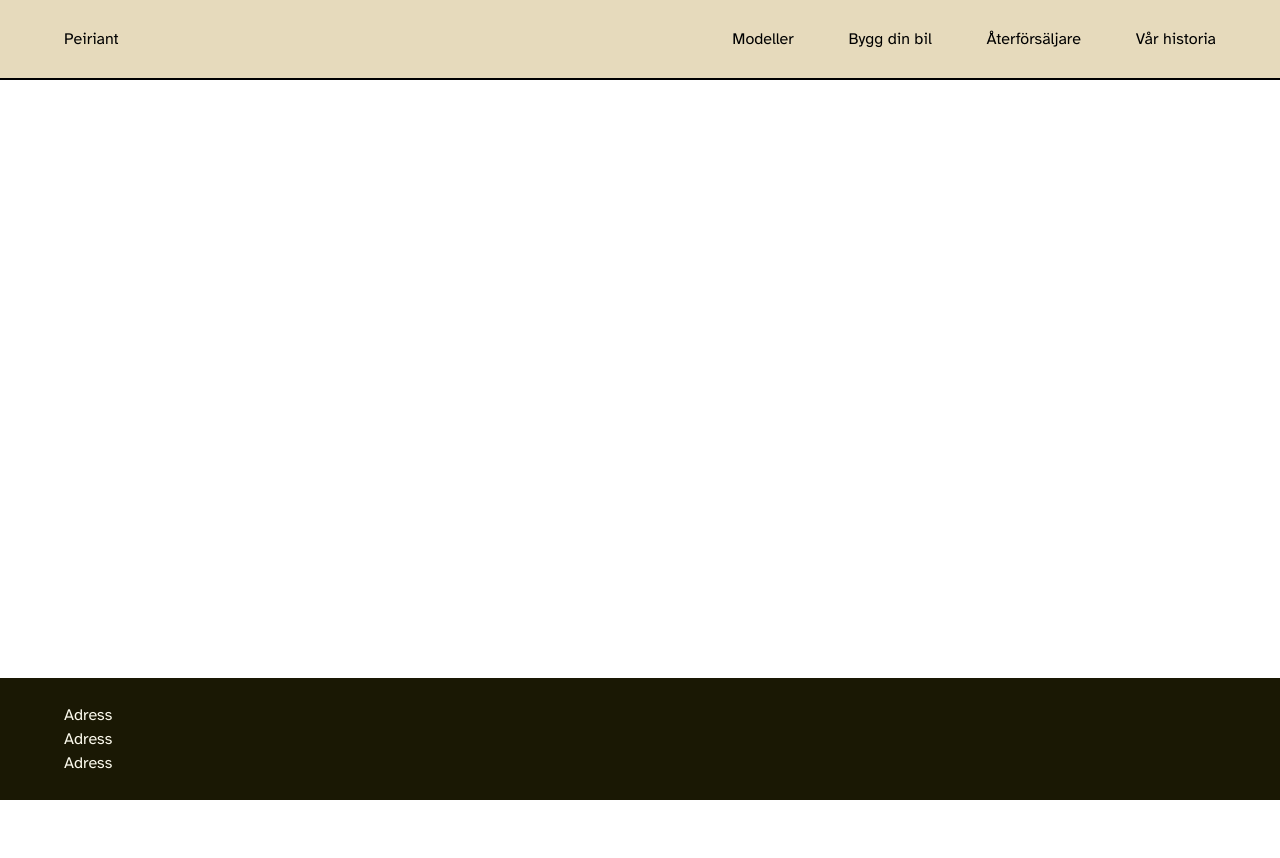
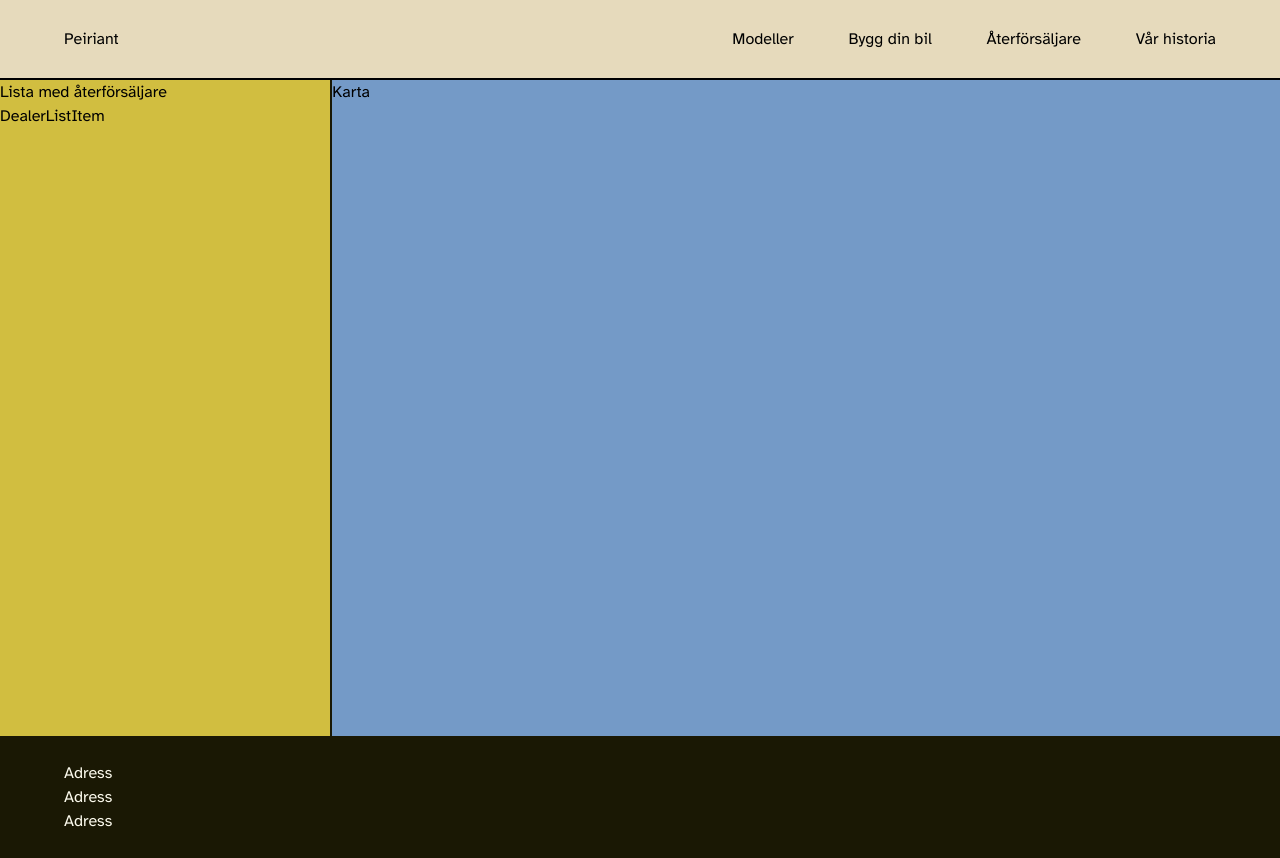
Before and after one commit to JT350120/exjobb, a Vue app: page / in a window 1280 px wide. Both pictures are taken after a click on the button "Återförsäljare". Before the commit the page ends 800 px from the top, so only its background shows below. Built offline with nearby package versions, Linux system fonts and the light colour scheme.

Commit message:
Dealers-section, basic layout

```diff
--- a/src/components/Dealers.vue
+++ b/src/components/Dealers.vue
@@ -1,15 +1,17 @@
 <script setup>
-import { ref } from 'vue'
 
-defineProps({
-  msg: String,
-})
-
-const count = ref(0)
 </script>
 
 <template>
-
+  <div class="flex flex-col-reverse md:flex-row min-h-[82vh]">
+    <section class="bg-yellow h-[35%] md:h-full md:w-[35%] border-t-2 md:border-t-0 md:border-r-2 border-black">
+      <p>Lista med återförsäljare</p>
+      <p>DealerListItem</p>
+    </section>
+    <section class="bg-blue h-full md:w-full">
+      <p>Karta</p>
+    </section>
+  </div>
 </template>
 
 <style scoped>
--- a/tailwind.config.js
+++ b/tailwind.config.js
@@ -17,9 +17,9 @@ export default {
       "tan": "#E6DABC",
       "green": "#94997A",
       "yellow": "#D1BE40",
-      "btn": "#008DAB",
-      "btn-hover": "#00A9CC",
-      "btn-active": "#006E85",
+      "blue": "#749AC7",
+      "blue-hover": "#86B2E6",
+      "blue-active": "#506B8A",
     },
     fontSize: {
       "sm": '0.8rem',
```
